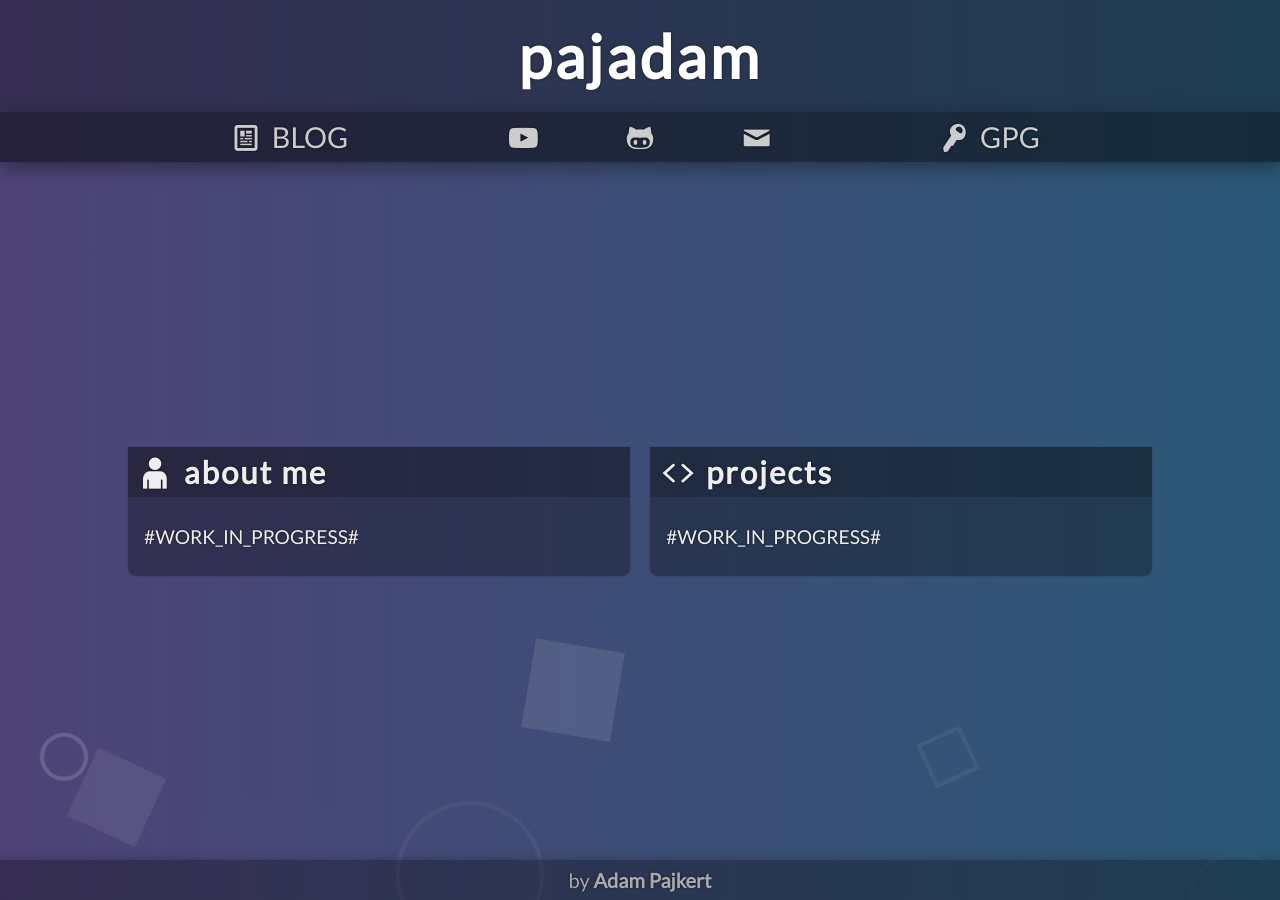
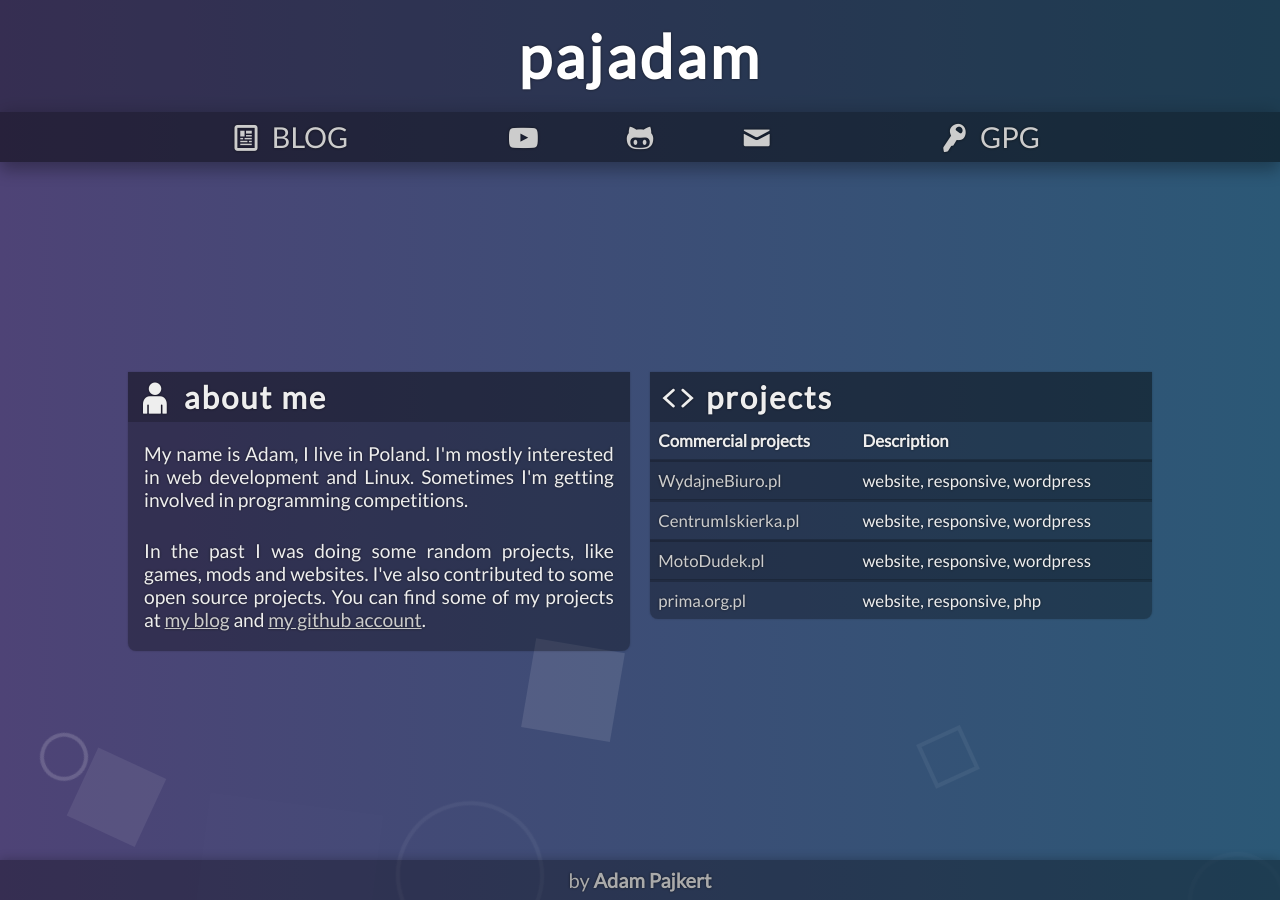
Before and after one commit to pajadam/pajadam.me, a Jekyll site: the page built from index.html, in a window 1280 px wide. Built offline with Jekyll 4.4.1, drawn with Linux system fonts in a browser that asks for light colours.

Commit message:
Fill empty boxes with some basic informations and commercial projects

```diff
--- a/_sass/_content.scss
+++ b/_sass/_content.scss
@@ -16,7 +16,6 @@ $bottom-radius: 8px;
     margin: 24px auto;
     max-width: $max-width;
     box-sizing: border-box;
-    text-align: center;
     background-color: rgba(0, 0, 0, .3);
 
     -webkit-box-shadow: 0px 0px 2px 0px rgba(0,0,0,.25);
@@ -48,10 +47,60 @@ article:nth-child(even) .box{
 }
 
 .box p{
-    margin: 8px 0px;
-    padding: 16px;
+    margin: 4px 0px;
+    padding: 8px 16px;
     font-size: .35em;
+    text-align: justify;
 }
+
+.box p a{
+    text-decoration: underline;
+}
+
+.box table td, th {
+    border-bottom: 3px solid rgba(0, 0, 0, 0.2);
+}
+
+.box table{
+    border-collapse: collapse;
+    width: 100%;
+    font-size: .35em;
+    text-align: left;
+}
+
+.box table a{
+    padding: 8px;
+    display: block;
+}
+
+.box table tr:last-child a{
+    border-bottom-left-radius: 8px;
+}
+
+.box table a:hover{
+    background-color: rgba(0, 0, 0, .2);
+}
+
+.box th, td{
+    padding: 8px;
+}
+
+.box td:first-child{
+    padding: 0;
+}
+
+.box table tr:last-child td{
+    border-bottom: none!important;
+}
+
+.box table tr:nth-child(odd){
+    background-color: rgba(0, 0, 0, .1);
+}
+
+.box thead tr{
+    background-color: initial!important;
+}
+
 
 @media screen and (max-width: $mobile-width) {
     .box{
@@ -63,8 +112,8 @@ article:nth-child(even) .box{
         font-size: .5em;
     }
 
-    .box p{
-        font-size: .35em;
+    .box table tr:last-child a{
+        border-bottom-left-radius: initial;
     }
 
     article:nth-child(odd) .box{
--- a/index.html
+++ b/index.html
@@ -8,8 +8,22 @@ layout: default
             <h1><i class="icon-me"></i>about me</h1>
         </header>
 
-        <p class="justify">
-            #WORK_IN_PROGRESS#
+        <p>
+            My name is Adam, I live in Poland. I'm mostly interested in
+            web development and Linux. Sometimes I'm getting involved
+            in programming competitions.
+        </p>
+        <p>
+            In the past I was doing some random projects, like games,
+            mods and websites. I've also contributed to some open
+            source projects. You can find some of my projects at
+            <a href="https://blog.pajadam.me/projects/"
+               title="blog.pajadam.me -> projects">
+                my blog</a>
+            and
+            <a href="https://github.com/pajadam" target="_blank"
+               title="My github account">
+                my github account</a>.
         </p>
     </div>
 </article>
@@ -20,8 +34,48 @@ layout: default
             <h1><i class="icon-code"></i>projects</h1>
         </header>
 
-        <p class="justify">
-            #WORK_IN_PROGRESS#
-        </p>
+        <table>
+            <thead>
+                <tr>
+                    <th>Commercial projects</th>
+                    <th>Description</th>
+                </tr>
+            </thead>
+            <tbody>
+                <tr>
+                    <td>
+                        <a href="http://wydajnebiuro.pl" title="Dzierżawa Kserokopiarek - Wydajne Biuro" target="_blank">
+                            WydajneBiuro.pl
+                        </a>
+                    </td>
+                    <td>website, responsive, wordpress</td>
+                </tr>
+                <tr>
+                    <td>
+                        <a href="http://centrumiskierka.pl" title="Przedszkole Iskierka i Centrum terapeutyczne - Centrum Iskierka" target="_blank">
+                            CentrumIskierka.pl
+                        </a>
+                    </td>
+                    <td>website, responsive, wordpress</td>
+                </tr>
+                <tr>
+                    <td>
+                        <a href="https://motodudek.pl" title="Komis Samochodowy - MotoDudek" target="_blank">
+                            MotoDudek.pl
+                        </a>
+                    </td>
+                    <td>website, responsive, wordpress</td>
+                </tr>
+                <tr>
+                    <td>
+                        <a href="https://prima.org.pl" title="Sprzedaż, Dzierżawa, Serwis kserokopiarek - Kserokopiarki Prima" target="_blank">
+                            prima.org.pl
+                        </a>
+                    </td>
+                    <td>website, responsive, php</td>
+                </tr>
+            </tbody>
+        </table>
+
     </div>
 </article>
```
